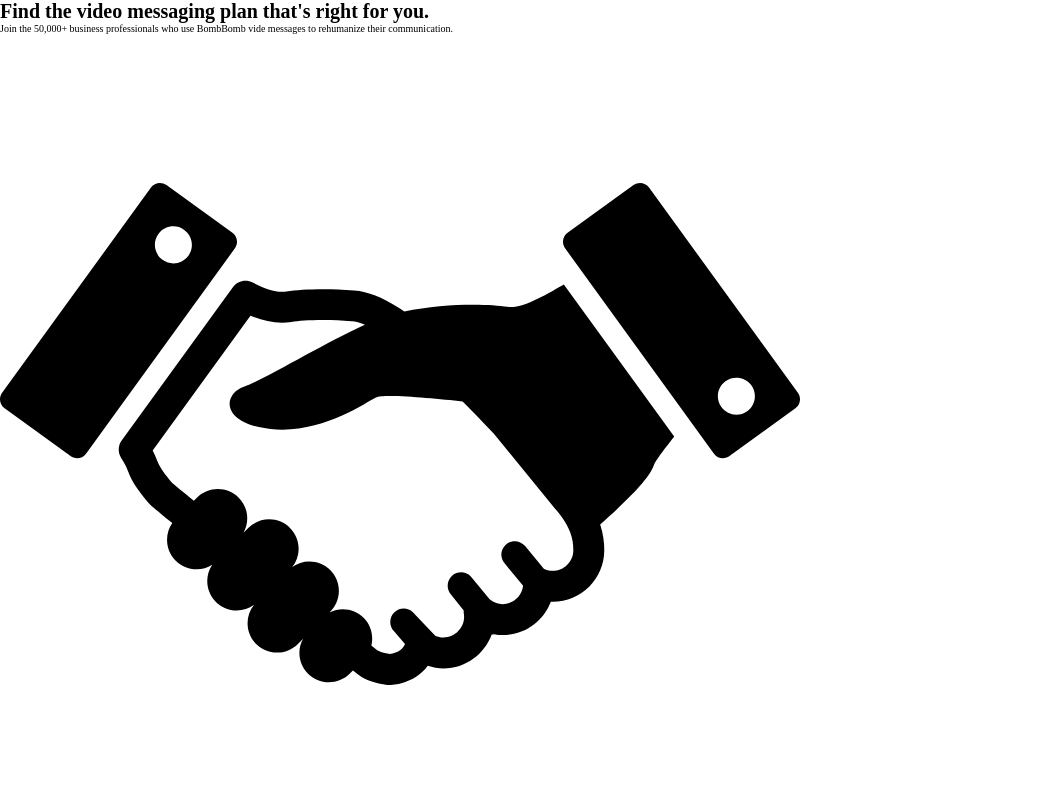
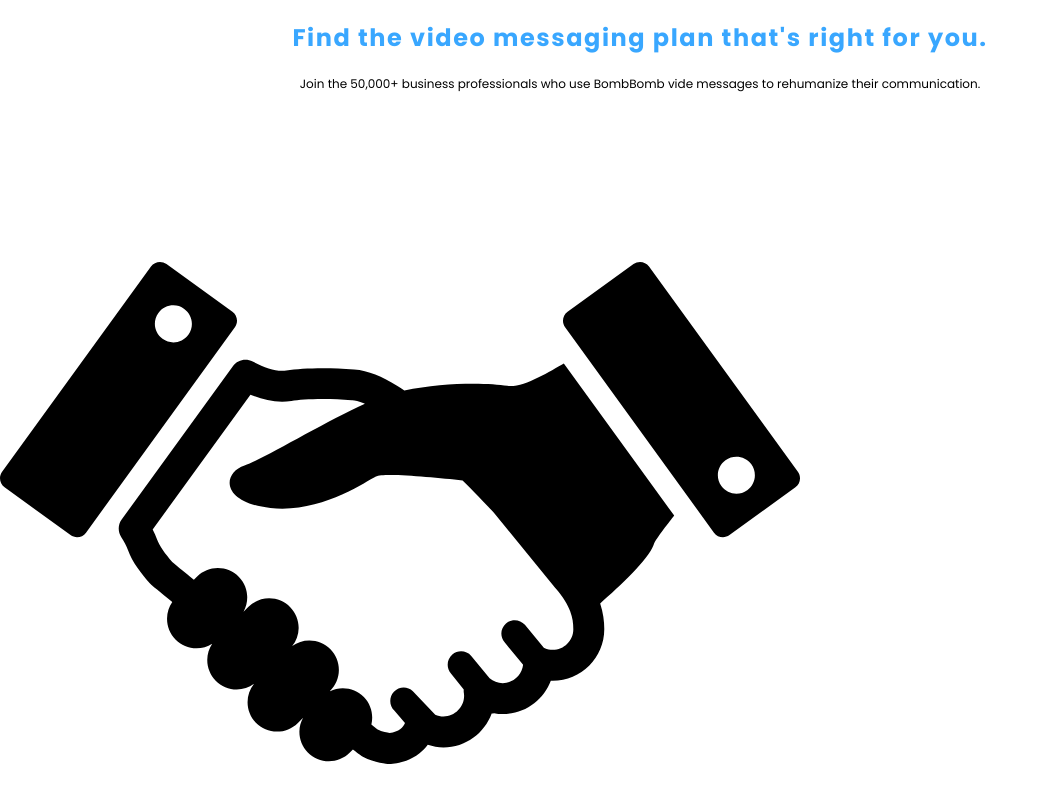
Before and after one commit to dersuprogg/css-flexbox-practice, a plain HTML site: page index.html in a window 1280 px wide. Shown: the top 800 px of the page, without its empty margins (0-1048 px from the left). Drawn offline with Linux system fonts and the light colour scheme.

Commit message:
Style header section

```diff
--- a/index.html
+++ b/index.html
@@ -3,6 +3,12 @@
   <head>
     <meta charset="UTF-8" />
     <meta name="viewport" content="width=device-width, initial-scale=1.0" />
+    <link rel="preconnect" href="https://fonts.googleapis.com" />
+    <link rel="preconnect" href="https://fonts.gstatic.com" crossorigin />
+    <link
+      href="https://fonts.googleapis.com/css2?family=Poppins:wght@400;700&display=swap"
+      rel="stylesheet"
+    />
     <link rel="stylesheet" href="styles.css" />
     <title>CSS Flexbox Practice</title>
   </head>
--- a/styles.css
+++ b/styles.css
@@ -4,6 +4,40 @@
   padding: 0;
 }
 
+:root {
+  --orange: #fc6736;
+  --dark-blue: #0c2d57;
+  --blue: #39a7ff;
+}
+
 html {
   font-size: 62.5%;
 }
+
+body {
+  font-family: "Poppins", sans-serif;
+}
+
+input,
+button,
+textarea {
+  font-family: inherit;
+}
+
+header {
+  padding: 2rem 2.4rem;
+  width: 80%;
+  max-width: 120rem;
+  margin: 0 auto;
+  text-align: center;
+}
+.heading {
+  color: var(--blue);
+  font-size: 2.4rem;
+  margin-bottom: 2rem;
+  letter-spacing: 0.1ch;
+}
+
+header p {
+  font-size: 1.2rem;
+}
```
